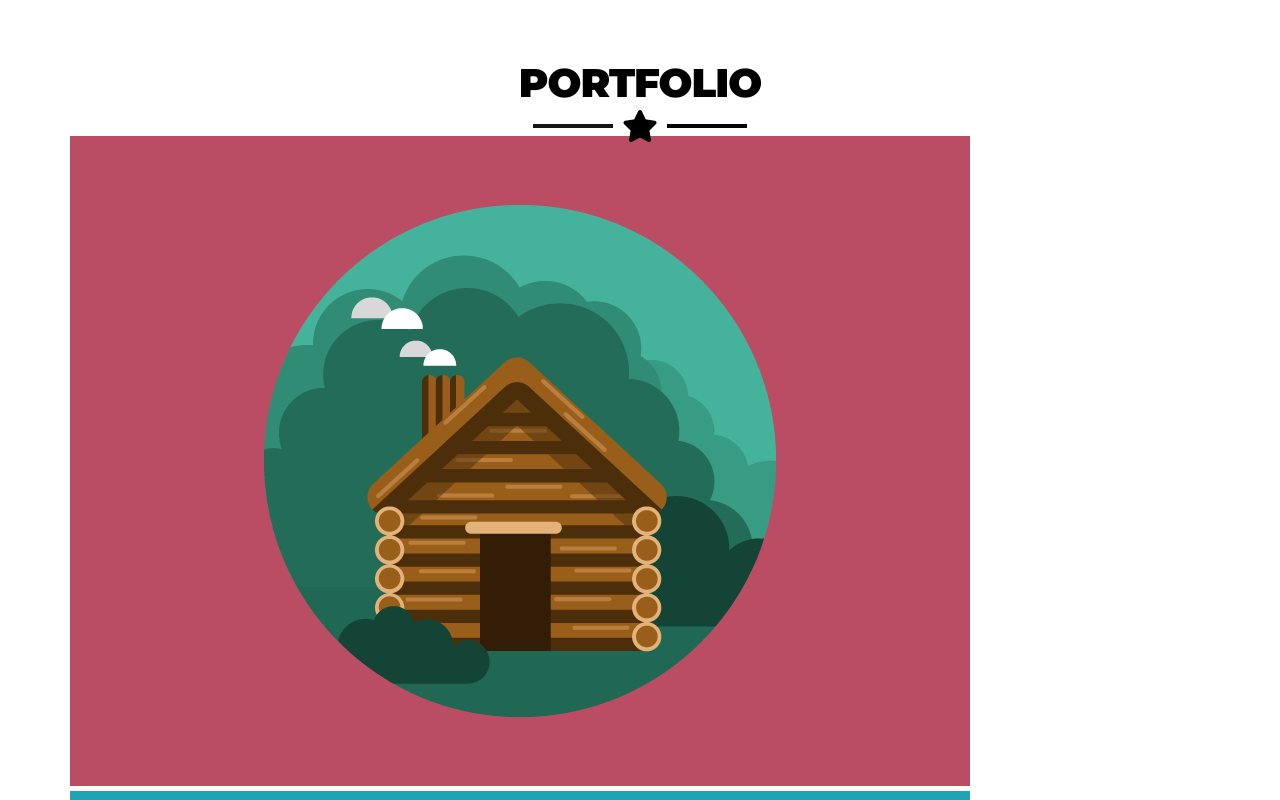
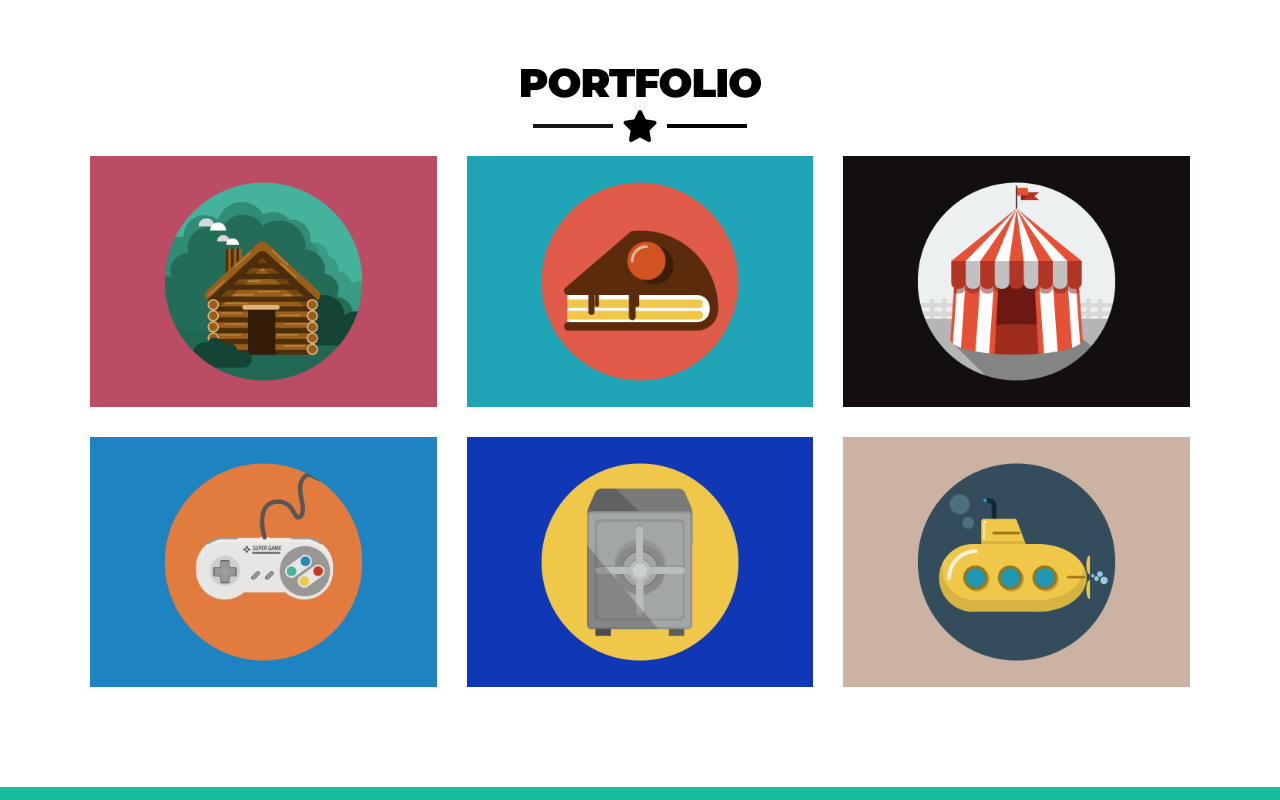
Before and after one commit to nelsonronaldobr/start-boostrap-react, a React (Vite) app: page / in a window 1280 px wide. Shown: the part 940-1740 px from the top of the page. Built offline with nearby package versions, Linux system fonts and the light colour scheme.

Commit message:
Add images with style's

```diff
--- a/src/components/sections/SectionPortfolio.jsx
+++ b/src/components/sections/SectionPortfolio.jsx
@@ -17,13 +17,13 @@ export const SectionPortfolio = ({ id }) => {
                 <section className={style['section-portfolio']} >
                     <Title className={style['section-contact__title']} >PORTFOLIO</Title>
                     <IconStart color={'black'} className={'start-icon__black'}/>
-                    <div>
-                    <img src={cabin}/>
-                    <img src={cake}/>
-                    <img src={circus}/>
-                    <img src={game}/>
-                    <img src={safe}/>
-                    <img src={submarine}/>
+                    <div className={style['section-portfolio__images']}>
+                        <img src={cabin} />
+                        <img src={cake}/>
+                        <img src={circus}/>
+                        <img src={game}/>
+                        <img src={safe}/>
+                        <img src={submarine}/>
                     </div>
                 </section>
             </Container>
--- a/src/css-modules/SectionPortfolio.module.css
+++ b/src/css-modules/SectionPortfolio.module.css
@@ -20,5 +20,17 @@
     text-transform: uppercase;
     padding: 0 0 0;
 
-
 }
+.section-portfolio__images{
+    display: grid;
+    grid-template-columns: repeat(3, 1fr);
+    gap: 30px;
+    /* Espacio entre las imágenes */
+    margin: 20px;
+}
+.section-portfolio img{
+    width: 100%;
+    height: auto;
+    object-fit: cover;
+    /* Ajusta la imagen dentro del contenedor */
+}
```
